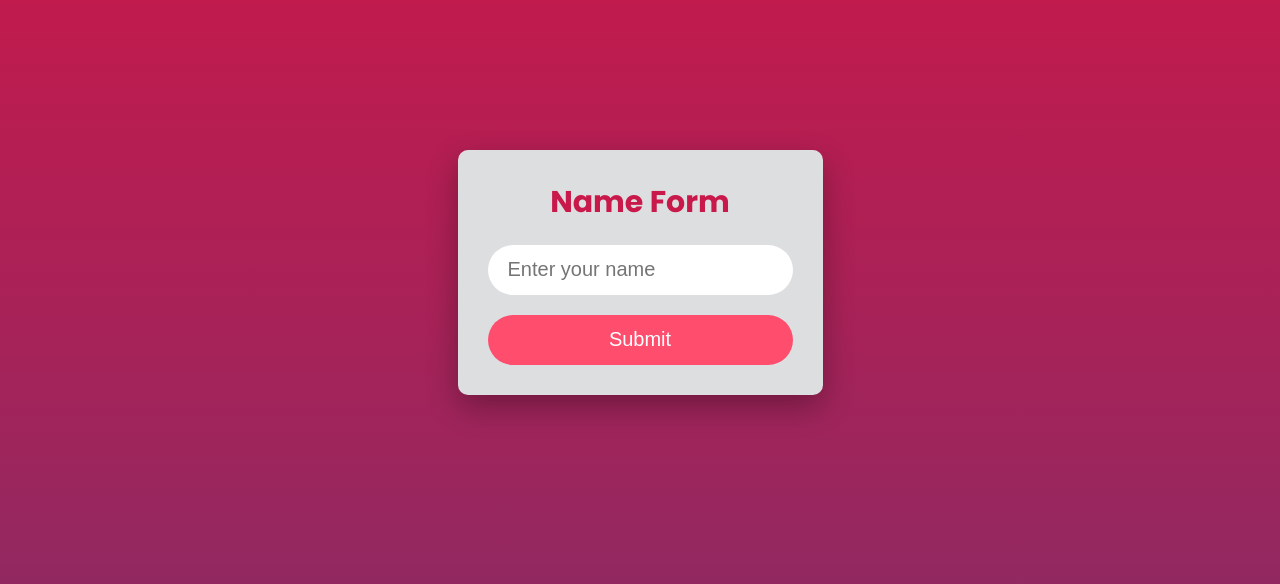
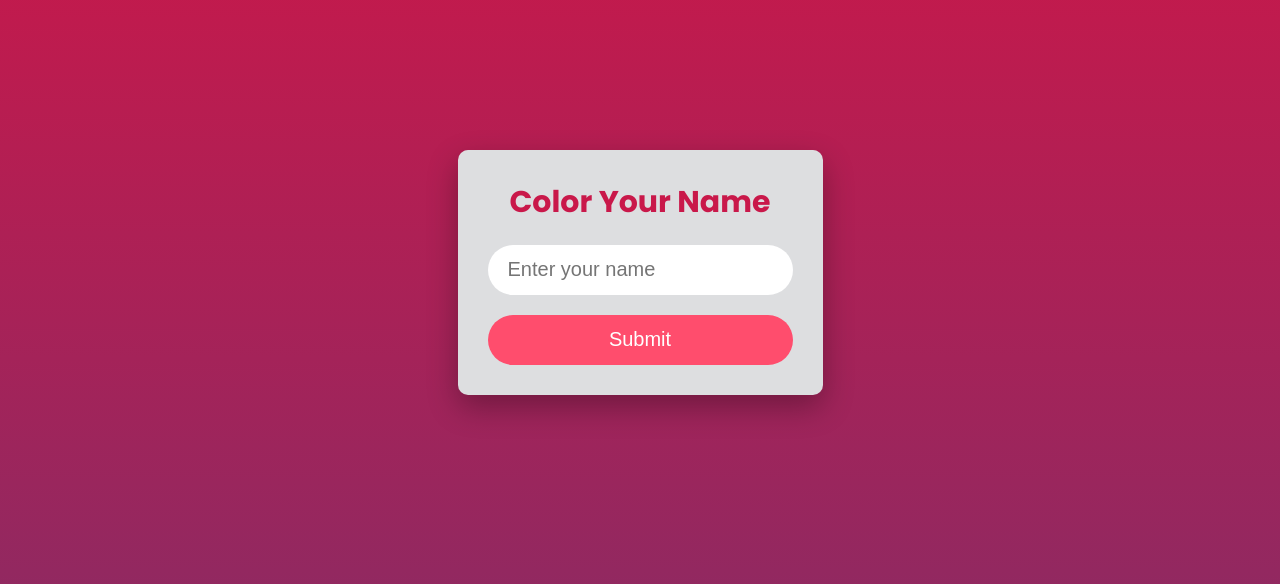
Before and after one commit to khangbeo/name-color-change, a React (Create React App) app: page / in a window 1280 px wide. Shown: the part 104-688 px from the top of the page. Built offline with nearby package versions, Linux system fonts and the light colour scheme.

Commit message:
2 files modified

```diff
--- a/src/components/Form.jsx
+++ b/src/components/Form.jsx
@@ -8,7 +8,7 @@ export default function Form() {
     <form onSubmit={handleSubmit}>
       <div className="input-group">
         <label htmlFor="name" name="name">
-          <h1>Name Form</h1>
+          <h1>Color Your Name</h1>
         </label>
         <input
           type="text"
--- a/src/components/context/AppContext.js
+++ b/src/components/context/AppContext.js
@@ -10,7 +10,7 @@ export const AppProvider = ({ children }) => {
 
   // convert string to hash
   function hashCode(str) {
-    var hash = 0;
+    let hash = 0;
     for (var i = 0; i < str.length; i++) {
       hash = str.charCodeAt(i) + ((hash << 5) - hash);
     }
@@ -19,7 +19,7 @@ export const AppProvider = ({ children }) => {
 
   // convert hash to RGB color
   function intToRGB(i) {
-    var c = (i & 0x00ffffff).toString(16).toUpperCase();
+    let c = (i & 0x00ffffff).toString(16).toUpperCase();
 
     return '00000'.substring(0, 6 - c.length) + c;
   }
```
